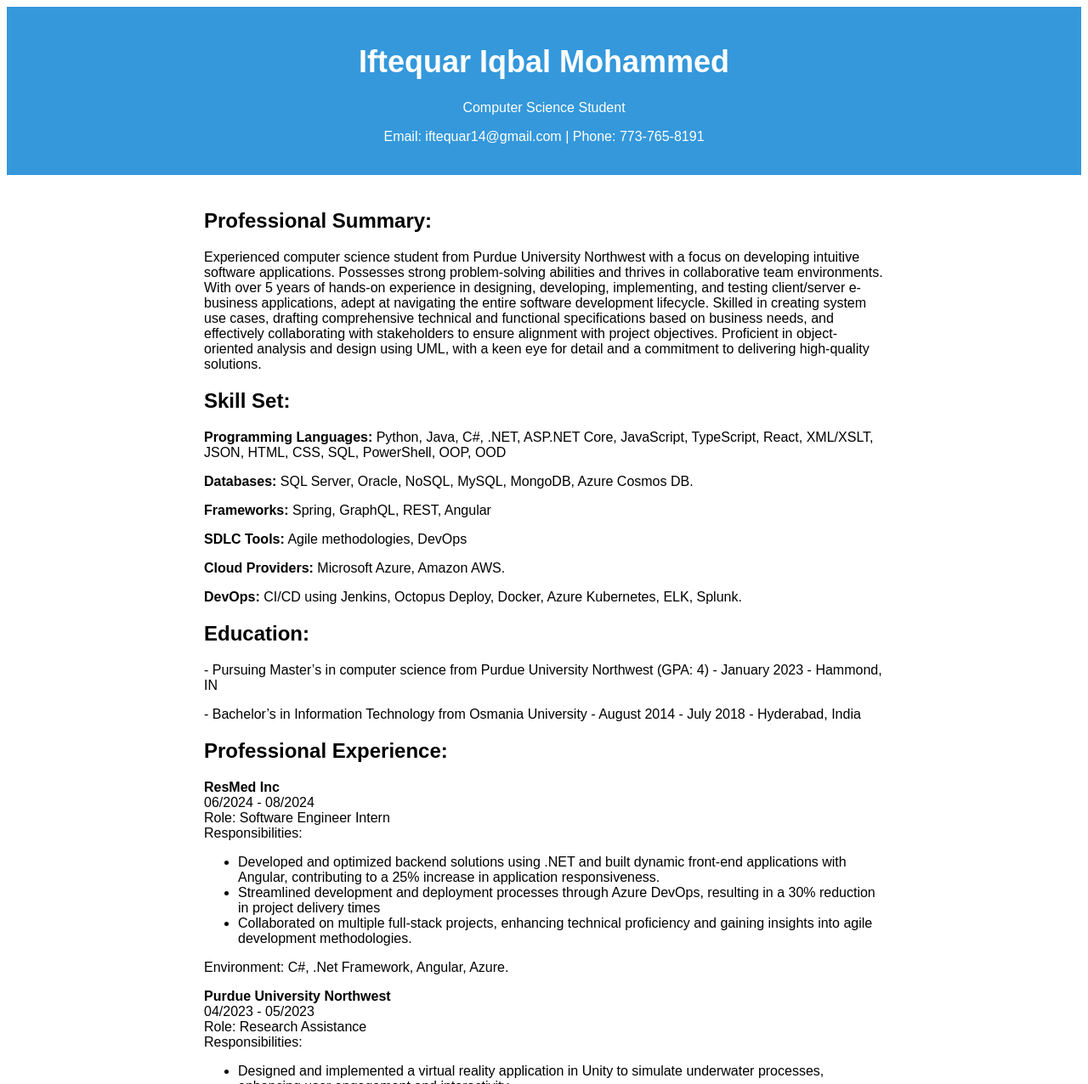
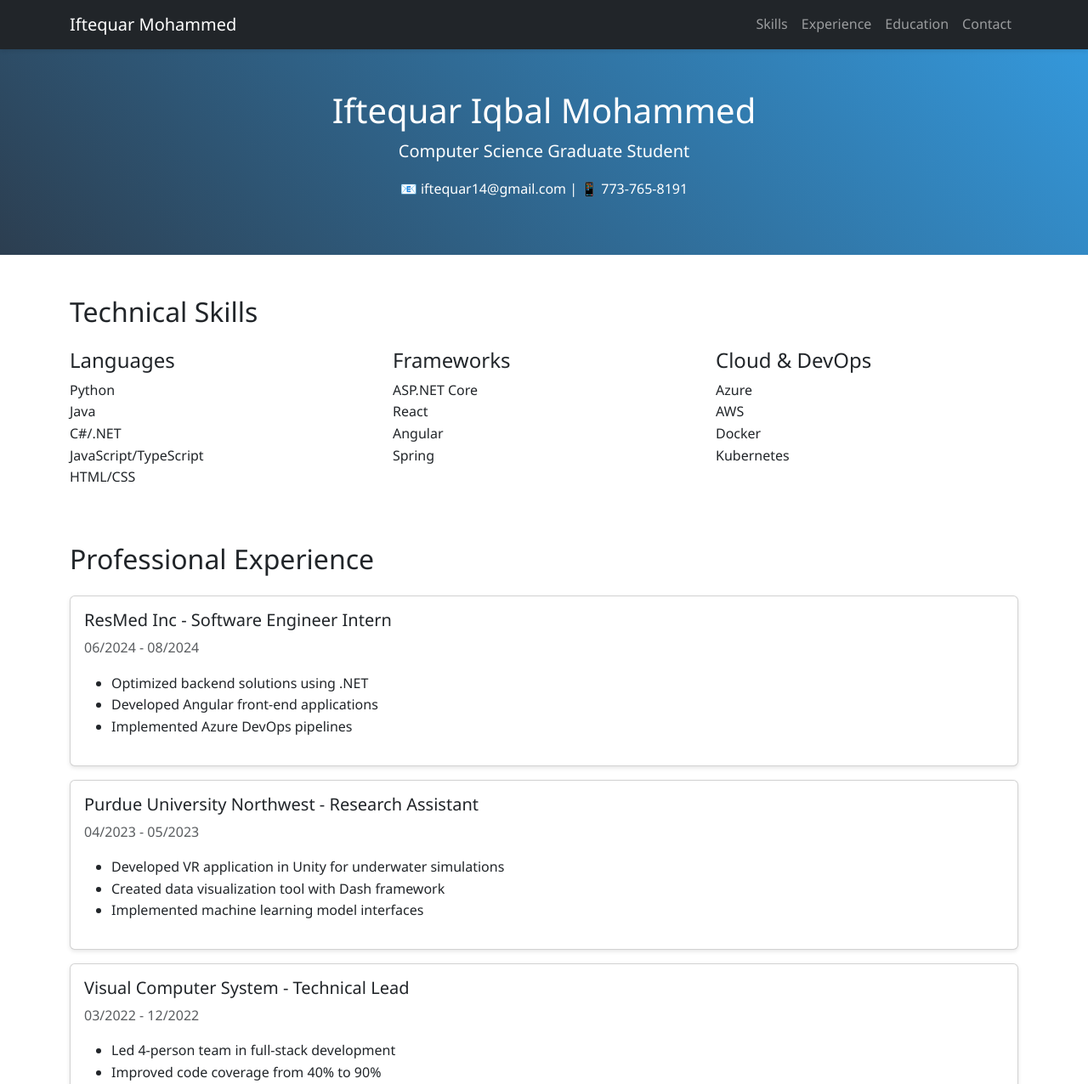
Before and after one commit to Iftequar14/IftequarIqbal.github.io, a plain HTML site: page index.html in a window 1280 px wide. Shown: the top 1276 px of the page at 85% size. Drawn offline with nearby package versions, Linux system fonts and the light colour scheme.

Commit message:
Add files via upload

```diff
--- a/index.html
+++ b/index.html
@@ -3,126 +3,150 @@
 <head>
     <meta charset="UTF-8">
     <meta name="viewport" content="width=device-width, initial-scale=1.0">
-    <title>Iftequar Iqbal Mohammed - Portfolio</title>
-    <style>
-        body {
-            font-family: Arial, sans-serif;
-        }
-        header {
-            background-color: #3498db;
-            color: #fff;
-            text-align: center;
-            padding: 20px;
-        }
-        h1 {
-            font-size: 36px;
-        }
-        .container {
-            max-width: 800px;
-            margin: 0 auto;
-            padding: 20px;
-        }
-        h2 {
-            font-size: 24px;
-        }
-        .contact-info {
-            margin-bottom: 20px;
-        }
-        .professional-summary {
-            margin-top: 20px;
-        }
-        .skills {
-            margin-top: 20px;
-        }
-        .education {
-            margin-top: 20px;
-        }
-        .experience {
-            margin-top: 20px;
-        }
-    </style>
+    <title>Iftequar Mohammed - Portfolio</title>
+    <link href="https://cdn.jsdelivr.net/npm/bootstrap@5.3.0/dist/css/bootstrap.min.css" rel="stylesheet">
+    <link href="style.css" rel="stylesheet">
 </head>
 <body>
-    <header>
-        <h1>Iftequar Iqbal Mohammed</h1>
-        <p>Computer Science Student</p>
-        <p>Email: iftequar14@gmail.com | Phone: 773-765-8191</p>
+    <nav class="navbar navbar-expand-lg navbar-dark bg-dark">
+        <div class="container">
+            <a class="navbar-brand" href="#">Iftequar Mohammed</a>
+            <button class="navbar-toggler" type="button" data-bs-toggle="collapse" data-bs-target="#navbarNav">
+                <span class="navbar-toggler-icon"></span>
+            </button>
+            <div class="collapse navbar-collapse" id="navbarNav">
+                <ul class="navbar-nav ms-auto">
+                    <li class="nav-item"><a class="nav-link" href="#skills">Skills</a></li>
+                    <li class="nav-item"><a class="nav-link" href="#experience">Experience</a></li>
+                    <li class="nav-item"><a class="nav-link" href="#education">Education</a></li>
+                    <li class="nav-item"><a class="nav-link" href="#contact">Contact</a></li>
+                </ul>
+            </div>
+        </div>
+    </nav>
+
+    <header class="hero bg-primary text-white py-5">
+        <div class="container text-center">
+            <h1>Iftequar Iqbal Mohammed</h1>
+            <p class="lead">Computer Science Graduate Student</p>
+            <div class="contact-info">
+                <p>📧 iftequar14@gmail.com | 📱 773-765-8191</p>
+            </div>
+        </div>
     </header>
-    <div class="container">
-        <section class="professional-summary">
-            <h2>Professional Summary:</h2>
-            <p>
-               Experienced computer science student from Purdue University Northwest with a focus on developing intuitive software applications. Possesses strong problem-solving abilities and thrives in collaborative team environments. With over 5 years of hands-on experience in designing, developing, implementing, and testing client/server e-business applications, adept at navigating the entire software development lifecycle. Skilled in creating system use cases, drafting comprehensive technical and functional specifications based on business needs, and effectively collaborating with stakeholders to ensure alignment with project objectives. Proficient in object-oriented analysis and design using UML, with a keen eye for detail and a commitment to delivering high-quality solutions.
-            </p>
+
+    <main class="container my-5">
+        <section id="skills" class="mb-5">
+            <h2 class="mb-4">Technical Skills</h2>
+            <div class="row">
+                <div class="col-md-4">
+                    <h4>Languages</h4>
+                    <ul class="list-unstyled">
+                        <li>Python</li>
+                        <li>Java</li>
+                        <li>C#/.NET</li>
+                        <li>JavaScript/TypeScript</li>
+                        <li>HTML/CSS</li>
+                    </ul>
+                </div>
+                <div class="col-md-4">
+                    <h4>Frameworks</h4>
+                    <ul class="list-unstyled">
+                        <li>ASP.NET Core</li>
+                        <li>React</li>
+                        <li>Angular</li>
+                        <li>Spring</li>
+                    </ul>
+                </div>
+                <div class="col-md-4">
+                    <h4>Cloud & DevOps</h4>
+                    <ul class="list-unstyled">
+                        <li>Azure</li>
+                        <li>AWS</li>
+                        <li>Docker</li>
+                        <li>Kubernetes</li>
+                    </ul>
+                </div>
+            </div>
         </section>
-        <section class="skills">
-            <h2>Skill Set:</h2>
-            <p><strong>Programming Languages:</strong> Python, Java, C#, .NET, ASP.NET Core, JavaScript, TypeScript, React, XML/XSLT, JSON, HTML, CSS, SQL, PowerShell, OOP, OOD</p>
-            <p><strong>Databases:</strong> SQL Server, Oracle, NoSQL, MySQL, MongoDB, Azure Cosmos DB.</p>
-            <p><strong>Frameworks:</strong> Spring, GraphQL, REST, Angular</p>
-            <p><strong>SDLC Tools:</strong> Agile methodologies, DevOps</p>
-            <p><strong>Cloud Providers:</strong> Microsoft Azure, Amazon AWS. </p>
-            <p><strong>DevOps:</strong> CI/CD using Jenkins, Octopus Deploy, Docker, Azure Kubernetes, ELK, Splunk. </p>
+
+        <section id="experience" class="mb-5">
+            <h2 class="mb-4">Professional Experience</h2>
+            <div class="card mb-3">
+                <div class="card-body">
+                    <h5>ResMed Inc - Software Engineer Intern</h5>
+                    <p class="text-muted">06/2024 - 08/2024</p>
+                    <ul>
+                        <li>Optimized backend solutions using .NET</li>
+                        <li>Developed Angular front-end applications</li>
+                        <li>Implemented Azure DevOps pipelines</li>
+                    </ul>
+                </div>
+            </div>
+
+            <div class="card mb-3">
+                <div class="card-body">
+                    <h5>Purdue University Northwest - Research Assistant</h5>
+                    <p class="text-muted">04/2023 - 05/2023</p>
+                    <ul>
+                        <li>Developed VR application in Unity for underwater simulations</li>
+                        <li>Created data visualization tool with Dash framework</li>
+                        <li>Implemented machine learning model interfaces</li>
+                    </ul>
+                </div>
+            </div>
+
+            <div class="card mb-3">
+                <div class="card-body">
+                    <h5>Visual Computer System - Technical Lead</h5>
+                    <p class="text-muted">03/2022 - 12/2022</p>
+                    <ul>
+                        <li>Led 4-person team in full-stack development</li>
+                        <li>Improved code coverage from 40% to 90%</li>
+                        <li>Managed technical support for 50+ clients</li>
+                    </ul>
+                </div>
+            </div>
+
+            <div class="card mb-3">
+                <div class="card-body">
+                    <h5>Infosource - Technical Consultant Lead</h5>
+                    <p class="text-muted">04/2019 - 02/2022</p>
+                    <ul>
+                        <li>Developed RESTful APIs for enterprise systems</li>
+                        <li>Created .NET web service clients</li>
+                        <li>Increased client satisfaction by 15%</li>
+                    </ul>
+                </div>
+            </div>
         </section>
-        <section class="education">
-            <h2>Education:</h2>
-            <p>
-                - Pursuing Master’s in computer science from Purdue University Northwest (GPA: 4) - January 2023 - Hammond, IN
-            </p>
-            <p>
-                - Bachelor’s in Information Technology from Osmania University - August 2014 - July 2018 - Hyderabad, India
-            </p>
+
+        <section id="education" class="mb-5">
+            <h2 class="mb-4">Education</h2>
+            <div class="card">
+                <div class="card-body">
+                    <h5>Purdue University Northwest</h5>
+                    <p>MS Computer Science (GPA: 4.0)</p>
+                    <p>2023 - Present</p>
+                </div>
+            </div>
         </section>
-        <section class="experience">
-            <h2>Professional Experience:</h2>
-            <p>
-                <strong>ResMed Inc</strong><br>
-                06/2024 - 08/2024<br>
-                Role: Software Engineer Intern<br>
-                Responsibilities:
-                <ul>
-                    <li>Developed and optimized backend solutions using .NET and built dynamic front-end applications with Angular, contributing to a 25% increase in application responsiveness.</li>
-                    <li>Streamlined development and deployment processes through Azure DevOps, resulting in a 30% reduction in project delivery times</li>
-                    <li>Collaborated on multiple full-stack projects, enhancing technical proficiency and gaining insights into agile development methodologies.</li>
-                </ul>
-                Environment: C#, .Net Framework, Angular, Azure.
-            </p>
-            <p>
-                <strong>Purdue University Northwest</strong><br>
-                04/2023 - 05/2023<br>
-                Role: Research Assistance<br>
-                Responsibilities:
-                <ul>
-                    <li>Designed and implemented a virtual reality application in Unity to simulate underwater processes, enhancing user engagement and interactivity</li>
-                    <li>Developed a data visualization tool for machine learning models using Dash, improving data accessibility and interpretability for research purposes.</li>
-                </ul>
-                Environment: Unity, C#, Python, Dash.
-            </p>
-            <p>
-                <strong>Visual Computer System</strong><br>
-                03/2022 - 12/2022<br>
-                Role: Technical Lead<br>
-                Responsibilities:
-                <ul>
-                    <li>Led a four-person team in developing applications using C#, .NET, and SQL, achieving a code coverage increase from 40% to 90%, which significantly enhanced code quality.</li>
-                    <li>Managed technical support for over 50 clients in a fast-paced environment, improving customer satisfaction ratings and increasing retention rates among enterprise clients by 70%.</li>
-                    <li>Delivered high-quality code ahead of schedule, consistently exceeding client expectations and project milestones</li>
-                </ul>
-                Environment: C#, .Net, HTML5, CSS3, Sql Server, AWS, Azure.
-            </p>
-            <p>
-                <strong>Infosource</strong><br>
-                04/2019 - 02/2022<br>
-                Roles: Technical Consultant - Technical Lead<br>
-                Responsibilities:
-                <ul>
-                    <li>Developed RESTful APIs for efficient data retrieval and business logic implementation, enhancing system performance and user experience</li>
-                    <li>Created a web service client using the .NET Framework and REST HTTP protocol, facilitating seamless integration with existing systems.</li>
-                    <li>Successfully delivered multiple software products to clients, contributing to a 15% increase in client satisfaction ratings.</li>
-                </ul>
-                Environment: C#, .Net, HTML5, CSS3, Sql Server, Azure.
-            </p>
+
+        <section id="contact" class="mb-5">
+            <h2 class="mb-4">Contact</h2>
+            <form>
+                <div class="mb-3">
+                    <input type="email" class="form-control" placeholder="Your email">
+                </div>
+                <div class="mb-3">
+                    <textarea class="form-control" rows="3" placeholder="Message"></textarea>
+                </div>
+                <button type="submit" class="btn btn-primary">Send Message</button>
+            </form>
         </section>
-    </div>
+    </main>
+
+    <script src="https://cdn.jsdelivr.net/npm/bootstrap@5.3.0/dist/js/bootstrap.bundle.min.js"></script>
+    <script src="script.js"></script>
 </body>
 </html>
--- /dev/null
+++ b/style.css
@@ -0,0 +1,45 @@
+body {
+    font-family: 'Segoe UI', Tahoma, Geneva, Verdana, sans-serif;
+    line-height: 1.6;
+}
+
+.navbar {
+    box-shadow: 0 2px 5px rgba(0,0,0,0.1);
+}
+
+.hero {
+    padding: 4rem 0;
+    background: linear-gradient(45deg, #2c3e50, #3498db);
+}
+
+.card {
+    margin-bottom: 1.5rem;
+    box-shadow: 0 2px 5px rgba(0,0,0,0.1);
+    transition: transform 0.3s ease;
+}
+
+.card:hover {
+    transform: translateY(-5px);
+}
+
+.skill-category {
+    background: #f8f9fa;
+    border-radius: 8px;
+    padding: 1.5rem;
+    margin-bottom: 1.5rem;
+}
+
+form {
+    max-width: 600px;
+    margin: 0 auto;
+}
+
+@media (max-width: 768px) {
+    .hero h1 {
+        font-size: 2rem;
+    }
+
+    .skill-category {
+        margin-bottom: 1rem;
+    }
+}
```
Also changed, not shown: script.js (added, +39 -0 lines).
